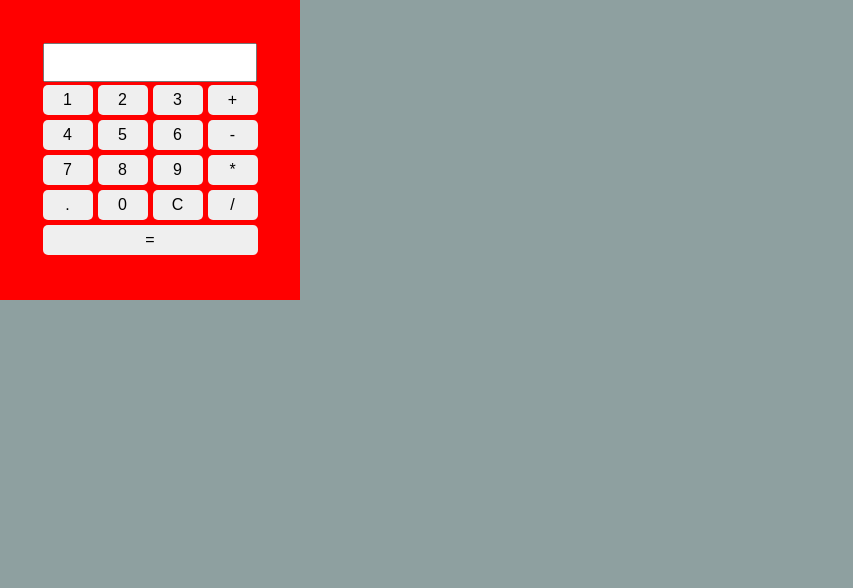
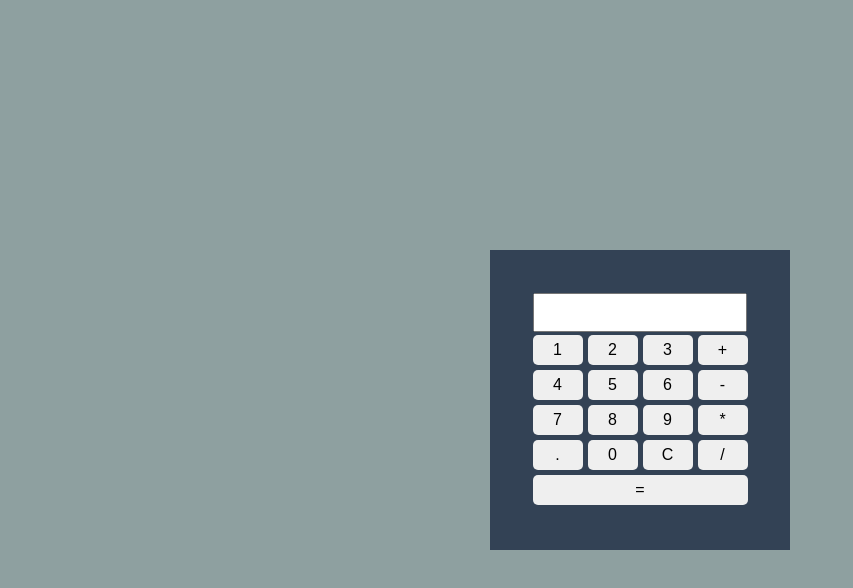
Before and after one commit to anirban0184/Js-easy-project, a plain HTML site: page __8.Calculator/index.html in a window 1280 px wide. Shown: the whole page, without its empty margins (0-853 px from the left). Drawn offline with Linux system fonts and the light colour scheme.

Commit message:
8 Number project design update

```diff
--- a/__8.Calculator/style.css
+++ b/__8.Calculator/style.css
@@ -5,13 +5,15 @@ body {
   background-color: #8ea0a0;
   width: 100%;
   height: 100vh;
-
+  display: flex;
+  justify-content: center;
+  align-items: center;
 
 }
 .calculator {
   width: 300px;
   height: 300px;
-  background-color: red;
+  background-color: rgb(51, 66, 85);
   display: flex;
   flex-direction: column;
   justify-content: center;
```
